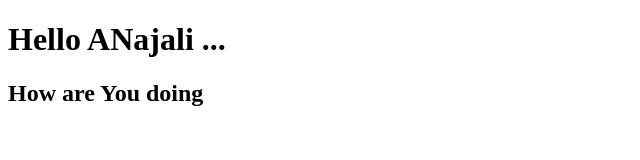
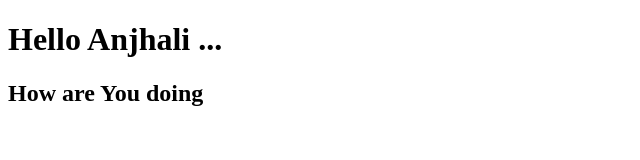
Before and after one commit to mk-knight23/hello-Mk, a plain HTML site: page index.html in a window 1280 px wide. Shown: the full height of the page, 0-640 px from the left. Drawn offline with Linux system fonts and the light colour scheme.

Commit message:
Update index.html

```diff
--- a/index.html
+++ b/index.html
@@ -6,7 +6,7 @@
     <title>Document</title>
 </head>
 <body>
-    <h1> Hello ANajali ...</h1>
+    <h1> Hello Anjhali ...</h1>
     <h2>How are You doing</h2>
 </body>
 </html>
```
